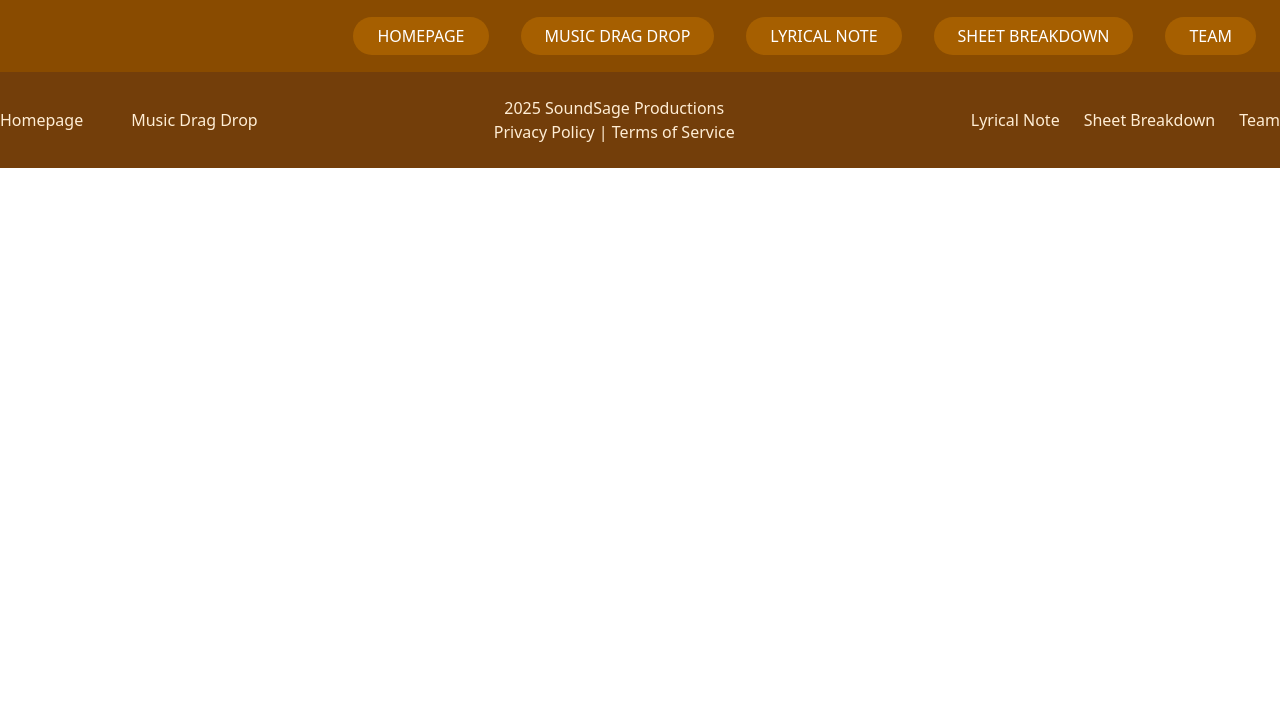
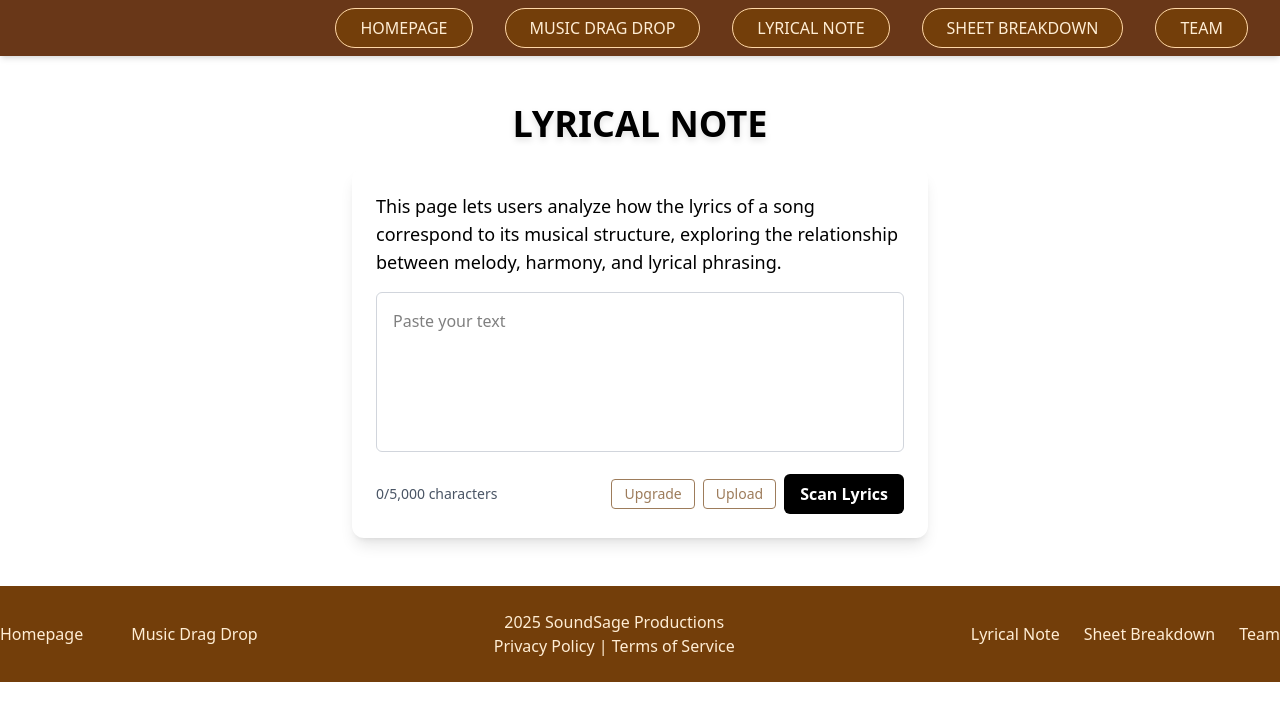
Before and after one commit to Brooklyn-STEAM/sound-sage, a website built with Vite: page src/pages/Lyricalnote.html in a window 1280 px wide. Built offline with nearby package versions, Linux system fonts and the light colour scheme.

Commit message:
Lyricalnote (#9)
Co-authored-by: Jannatul Prity <jpritybrooklynsteamcenter.org>

```diff
--- /dev/null
+++ b/src/components/navbar1.html
@@ -0,0 +1,10 @@
+
+<nav class="sticky top-0 z-50 bg-[#693718] shadow-md">
+    <ul class="flex justify-end space-x-8 p-4 pr-8">
+      <li><a href="index.html" class="text-orange-100 border border-orange-200 bg-yellow-900 py-2 px-6 rounded-full hover:shadow-lg hover:shadow-orange-200 transition-all duration-300">HOMEPAGE</a></li>
+      <li><a href="MusicDragDrop.html" class="text-orange-100 border border-orange-200 bg-yellow-900 py-2 px-6 rounded-full hover:shadow-lg hover:shadow-orange-200 transition-all duration-300">MUSIC DRAG DROP</a></li>
+      <li><a href="Lyricalnote.html" class="text-orange-100 border border-orange-200 bg-yellow-900 py-2 px-6 rounded-full hover:shadow-lg hover:shadow-orange-200 transition-all duration-300">LYRICAL NOTE</a></li>
+      <li><a href="Sheetbreakdown.html" class="text-orange-100 border border-orange-200 bg-yellow-900 py-2 px-6 rounded-full hover:shadow-lg hover:shadow-orange-200 transition-all duration-300">SHEET BREAKDOWN</a></li>
+      <li><a href="Team.html" class="text-orange-100 border border-orange-200 bg-yellow-900 py-2 px-6 rounded-full hover:shadow-lg hover:shadow-orange-200 transition-all duration-300">TEAM</a></li>
+    </ul>
+  </nav>
--- a/src/pages/Lyricalnote.html
+++ b/src/pages/Lyricalnote.html
@@ -7,7 +7,31 @@
     <title>My Project</title>
 </head>
 <body>
-    <include src="components/navbar.html"></include>
+    <include src="components/navbar1.html"></include>
+    <main class="flex flex-col items-center py-12 px-4">
+        <h1 class="text-4xl font-extrabold text-center mb-6 drop-shadow-md">LYRICAL NOTE</h1>
+
+        <div class="bg-white text-black w-full max-w-xl p-6 rounded-xl shadow-lg">
+          <p class="mb-4 text-lg">
+            This page lets users analyze how the lyrics of a song correspond to its musical structure, exploring the relationship between melody, harmony, and lyrical phrasing.
+          </p>
+
+          <textarea placeholder="Paste your text" class="w-full h-40 p-4 border border-gray-300 rounded-md resize-none mb-4 focus:outline-none focus:ring-2 focus:ring-[#9d7c5b]"></textarea>
+
+          <div class="flex justify-between items-center">
+            <span class="text-sm text-gray-600">0/5,000 characters</span>
+            <div class="flex items-center gap-2">
+              <button class="text-sm px-3 py-1 border rounded text-[#9d7c5b] border-[#9d7c5b] hover:bg-[#9d7c5b] hover:text-white transition">Upgrade</button>
+              <button class="text-sm px-3 py-1 border rounded text-[#9d7c5b] border-[#9d7c5b] hover:bg-[#9d7c5b] hover:text-white transition">Upload</button>
+              <button class="bg-black text-white px-4 py-2 rounded-md font-semibold hover:bg-gray-800 transition">Scan Lyrics</button>
+            </div>
+          </div>
+        </div>
+        <div id="analysisSection" class="hidden bg-[#62442f] text-white mt-8 w-full max-w-xl p-6 rounded-xl shadow-md">
+            <h2 class="text-xl font-bold mb-2">Analysis</h2>
+            <p class="text-sm">Verse 1 features rising melodic motion, aligning with lyrical emphasis on emotional peaks. Rhythmic stress appears on beats 2 and 4, enhancing the expressive delivery.</p>
+          </div>
+      </main>
     <include src="components/footer.html"></include>
 </body>
 </html>
--- a/src/pages/MusicDragDrop.html
+++ b/src/pages/MusicDragDrop.html
@@ -7,7 +7,7 @@
     <title>My Project</title>
 </head>
 <body>
-    <include src="components/navbar.html"></include>
+    <include src="components/navbar1.html"></include>
     <include src="components/footer.html"></include>
 </body>
 </html>
--- a/src/pages/Sheetbreakdown.html
+++ b/src/pages/Sheetbreakdown.html
@@ -7,7 +7,7 @@
     <title>My Project</title>
 </head>
 <body>
-    <include src="components/navbar.html"></include>
+    <include src="components/navbar1.html"></include>
     <include src="components/footer.html"></include>
 </body>
 </html>
--- a/src/pages/index.html
+++ b/src/pages/index.html
@@ -6,6 +6,9 @@
     <link rel="stylesheet" href="/src/styles/main.css">
     <title>My Project</title>
 </head>
+<body>
+    <include src="components/navbar1.html"></include>
+    <include src="components/footer.html"></include>
 <body class="bg-creme-300">
     <include src="components/navbar.html"></include>
     <h1 class="justify-center">Sound sage overview</h1>
@@ -14,8 +17,5 @@
     </h3>
 
 
-
-
-
 </body>
 </html>
```
